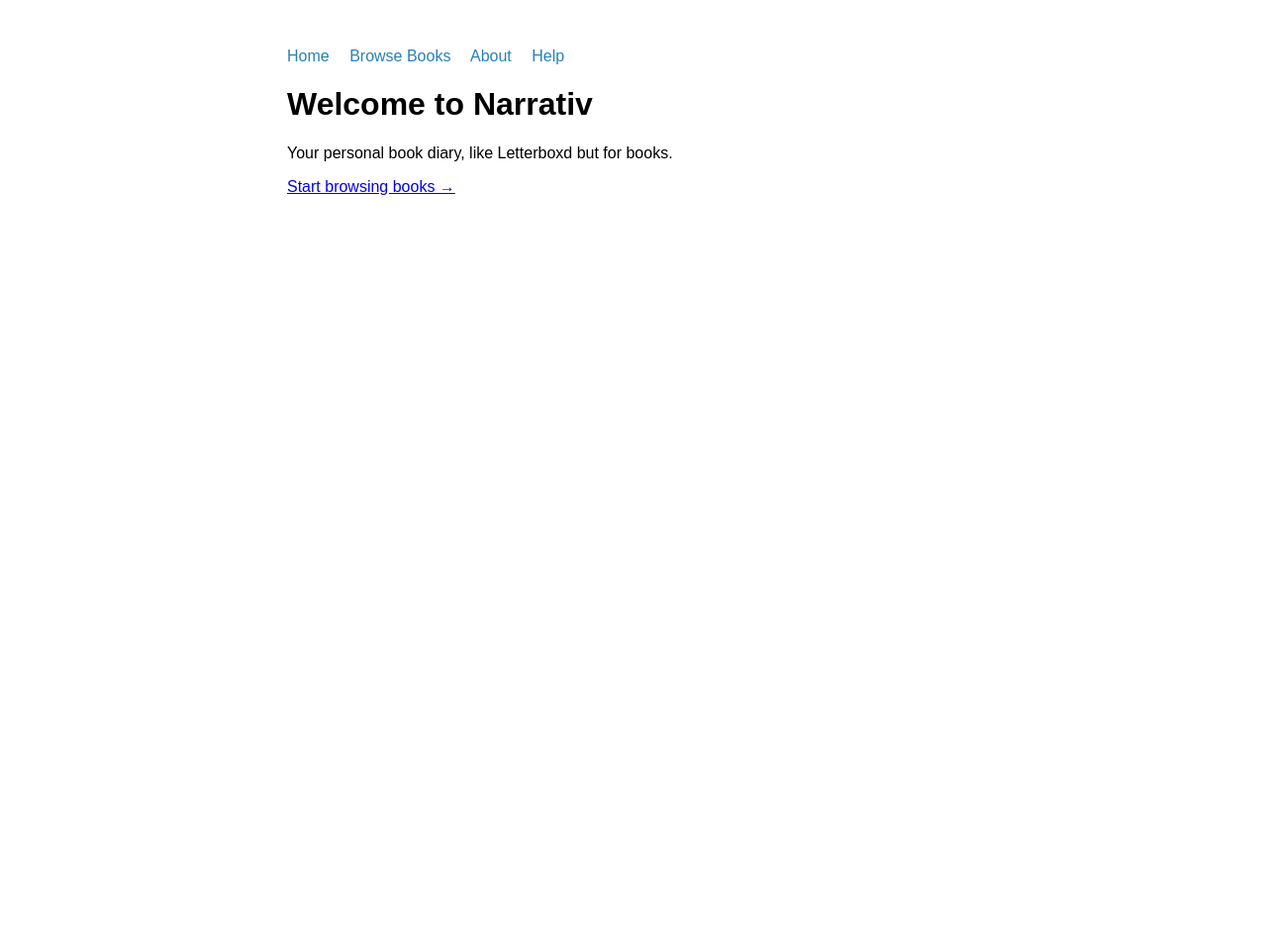
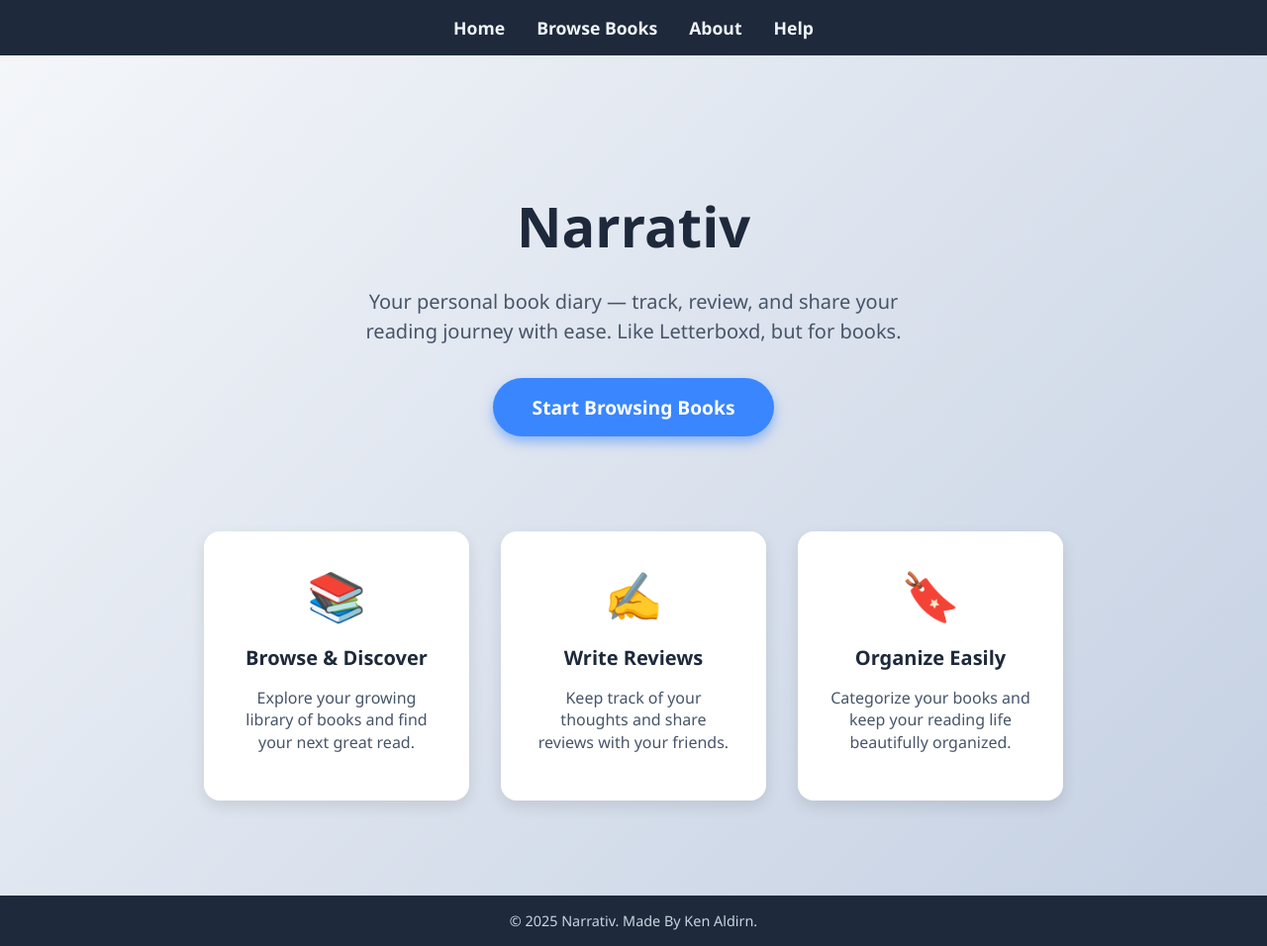
Before and after one commit to kenaldrn/Narrative, a plain HTML site: page index.html in a window 1280 px wide. Shown: the whole page at 99% size. Before the commit the page ends 800 px from the top, so only its background shows below. Drawn offline with Linux system fonts and the light colour scheme.

Commit message:
Update index.html

```diff
--- a/index.html
+++ b/index.html
@@ -1,15 +1,154 @@
 <!DOCTYPE html>
 <html lang="en">
 <head>
-  <meta charset="UTF-8" /><meta name="viewport" content="width=device-width, initial-scale=1" />
-  <title>Narrativ — Home</title>
+<meta charset="UTF-8" />
+<meta name="viewport" content="width=device-width, initial-scale=1" />
+<title>Narrativ — Your Book Diary</title>
 <style>
-    body { font-family: sans-serif; max-width: 700px; margin: 3rem auto; padding: 0 1rem; }
-    nav a { margin-right: 1rem; text-decoration: none; color: #2980b9; }
-    nav a:hover { text-decoration: underline; }
+  /* Reset & basics */
+  * {
+    box-sizing: border-box;
+  }
+  body {
+    margin: 0;
+    font-family: 'Segoe UI', Tahoma, Geneva, Verdana, sans-serif;
+    background: linear-gradient(135deg, #f5f7fa, #c3cfe2);
+    color: #222;
+    min-height: 100vh;
+    display: flex;
+    flex-direction: column;
+  }
+  a {
+    color: #3a86ff;
+    text-decoration: none;
+  }
+  a:hover {
+    text-decoration: underline;
+  }
+
+  /* Navigation */
+  nav {
+    background: #1e293b;
+    padding: 1rem 2rem;
+    display: flex;
+    justify-content: center;
+    gap: 2rem;
+  }
+  nav a {
+    color: #f1f5f9;
+    font-weight: 600;
+    font-size: 1.1rem;
+    transition: color 0.3s ease;
+  }
+  nav a:hover {
+    color: #3a86ff;
+  }
+
+  /* Hero Section */
+  header.hero {
+    flex: 1;
+    display: flex;
+    flex-direction: column;
+    align-items: center;
+    justify-content: center;
+    text-align: center;
+    padding: 6rem 1rem 4rem;
+    max-width: 900px;
+    margin: 0 auto;
+  }
+  header.hero h1 {
+    font-size: 3.5rem;
+    margin-bottom: 0.3rem;
+    color: #1e293b;
+  }
+  header.hero p.subtitle {
+    font-size: 1.25rem;
+    color: #475569;
+    margin-bottom: 2rem;
+    max-width: 550px;
+    line-height: 1.5;
+  }
+  header.hero a.cta-button {
+    background: #3a86ff;
+    color: white;
+    font-weight: 700;
+    padding: 1rem 2.5rem;
+    border-radius: 40px;
+    font-size: 1.2rem;
+    box-shadow: 0 6px 12px rgba(58, 134, 255, 0.5);
+    transition: background 0.3s ease;
+  }
+  header.hero a.cta-button:hover {
+    background: #2565d9;
+  }
+
+  /* Features Section */
+  section.features {
+    display: flex;
+    justify-content: center;
+    flex-wrap: wrap;
+    gap: 2rem;
+    padding: 2rem 1rem 6rem;
+    max-width: 900px;
+    margin: 0 auto;
+  }
+  .feature-card {
+    background: white;
+    border-radius: 16px;
+    box-shadow: 0 6px 15px rgba(0,0,0,0.1);
+    flex: 1 1 250px;
+    max-width: 280px;
+    padding: 2rem;
+    text-align: center;
+    transition: transform 0.3s ease, box-shadow 0.3s ease;
+  }
+  .feature-card:hover {
+    transform: translateY(-8px);
+    box-shadow: 0 12px 25px rgba(0,0,0,0.15);
+  }
+  .feature-icon {
+    font-size: 3rem;
+    margin-bottom: 1rem;
+    color: #3a86ff;
+  }
+  .feature-title {
+    font-weight: 700;
+    font-size: 1.25rem;
+    margin-bottom: 0.5rem;
+    color: #1e293b;
+  }
+  .feature-desc {
+    font-size: 1rem;
+    color: #475569;
+    line-height: 1.4;
+  }
+
+  /* Footer */
+  footer {
+    background: #1e293b;
+    color: #cbd5e1;
+    padding: 1rem 2rem;
+    text-align: center;
+    font-size: 0.9rem;
+  }
+
+  /* Responsive */
+  @media (max-width: 600px) {
+    header.hero h1 {
+      font-size: 2.4rem;
+    }
+    section.features {
+      flex-direction: column;
+      padding-bottom: 4rem;
+    }
+    .feature-card {
+      max-width: 100%;
+    }
+  }
 </style>
 </head>
 <body>
+
 <nav>
   <a href="index.html">Home</a>
   <a href="pages/browse.html">Browse Books</a>
@@ -17,8 +156,33 @@
   <a href="pages/help.html">Help</a>
 </nav>
 
-  <h1>Welcome to Narrativ</h1>
-  <p>Your personal book diary, like Letterboxd but for books.</p>
-  <p><a href="pages/browse.html">Start browsing books →</a></p>
+<header class="hero" role="banner">
+  <h1>Narrativ</h1>
+  <p class="subtitle">Your personal book diary — track, review, and share your reading journey with ease. Like Letterboxd, but for books.</p>
+  <a href="pages/browse.html" class="cta-button" role="button">Start Browsing Books</a>
+</header>
+
+<section class="features" aria-label="Features of Narrativ">
+  <article class="feature-card">
+    <div class="feature-icon" aria-hidden="true">📚</div>
+    <h2 class="feature-title">Browse & Discover</h2>
+    <p class="feature-desc">Explore your growing library of books and find your next great read.</p>
+  </article>
+  <article class="feature-card">
+    <div class="feature-icon" aria-hidden="true">✍️</div>
+    <h2 class="feature-title">Write Reviews</h2>
+    <p class="feature-desc">Keep track of your thoughts and share reviews with your friends.</p>
+  </article>
+  <article class="feature-card">
+    <div class="feature-icon" aria-hidden="true">🔖</div>
+    <h2 class="feature-title">Organize Easily</h2>
+    <p class="feature-desc">Categorize your books and keep your reading life beautifully organized.</p>
+  </article>
+</section>
+
+<footer>
+  &copy; 2025 Narrativ. Made By Ken Aldirn.
+</footer>
+
 </body>
 </html>
```
Lines whose indentation alone changed are shown as unchanged.
